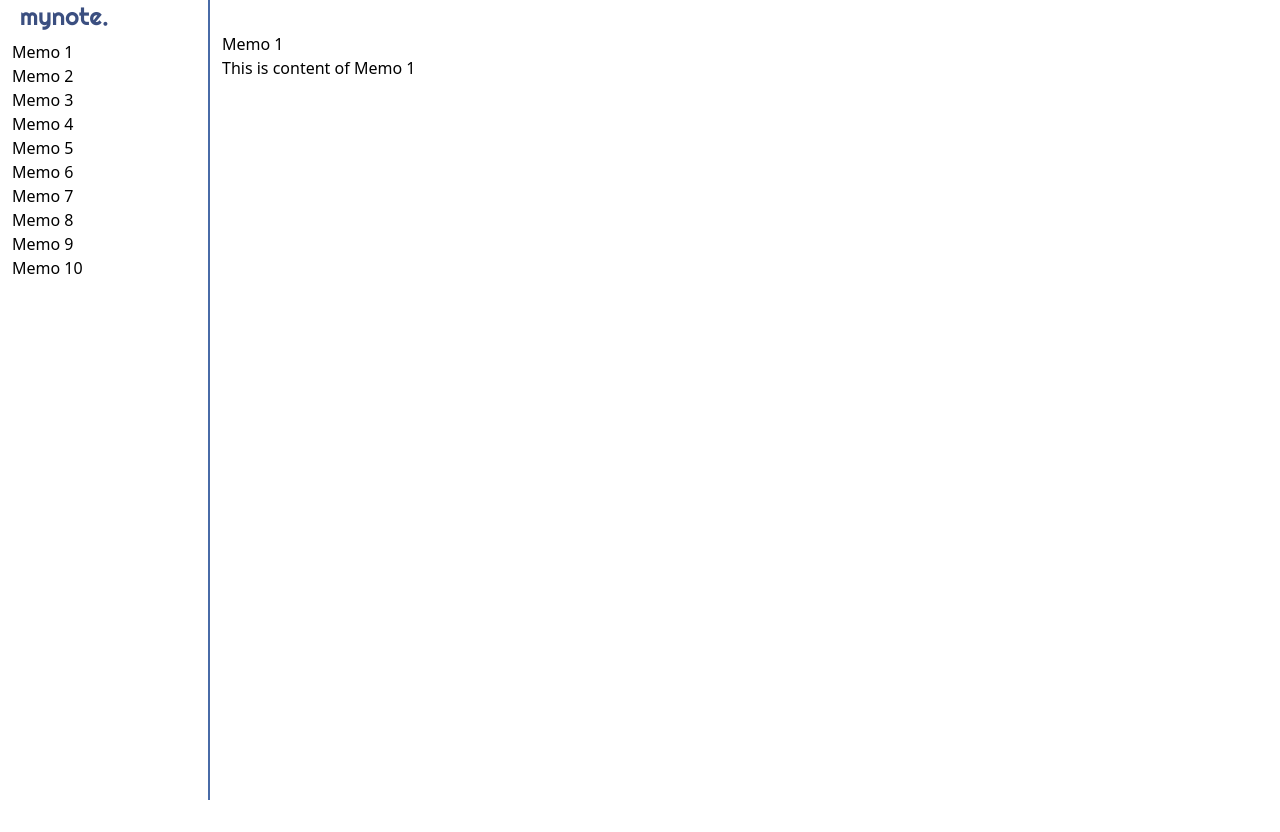
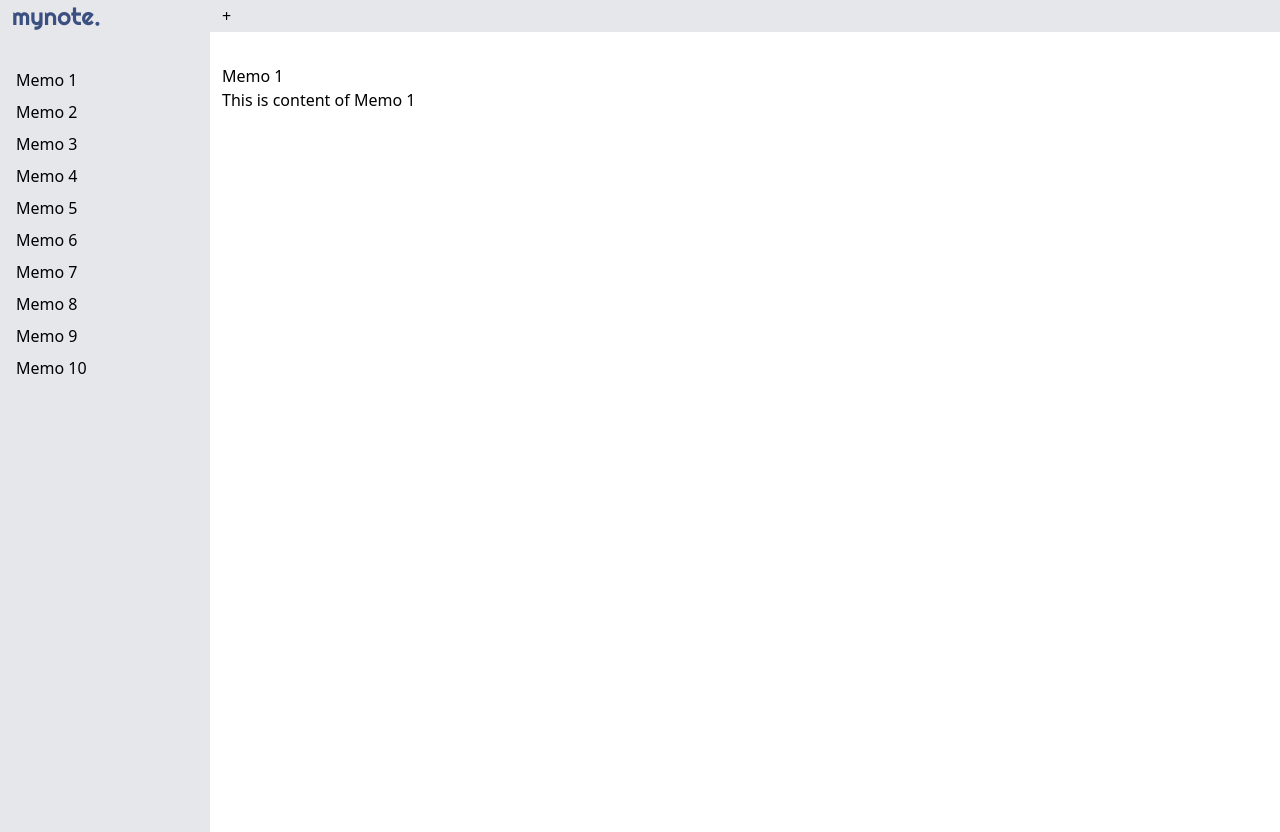
Before and after one commit to mynolog/mynote, a Vue app: page /memo/1 in a window 1280 px wide. Before the commit the page ends 800 px from the top, so only its background shows below. Built offline with nearby package versions, Linux system fonts and the light colour scheme.

Commit message:
♻️ refactor: AppHeader 컴포넌트 추가하여 앱 컴포넌트 구조 개선

```diff
--- /dev/null
+++ b/src/components/app-header/ AppHeader.vue
@@ -0,0 +1,40 @@
+<script setup lang="ts">
+import AppLogo from '../common/app-logo/AppLogo.vue'
+import { useRoute } from 'vue-router'
+import { computed } from 'vue'
+import { useMemoStore } from '../../stores/memo/memoStore.ts'
+
+const route = useRoute()
+const id = computed(() => route.params.id as string)
+const { openedTabs, memos } = useMemoStore()
+</script>
+
+<template>
+  <header class="w-full flex">
+    <div class="flex w-[210px] h-8 px-3 bg-gray-200">
+      <app-logo variant="long" />
+    </div>
+    <ul class="h-8 flex flex-1 bg-gray-200">
+      <li
+        v-for="tab in openedTabs"
+        :key="tab.id + tab.title"
+        :class="[
+          'bg-gray-200 flex justify-center items-center',
+          openedTabs.length > 4 ? 'flex-1' : 'w-56',
+        ]"
+      >
+        <router-link
+          :to="{ name: 'memo-detail', params: { id: tab.id } }"
+          class="w-full h-full px-2 flex items-center"
+          active-class="bg-soft-blue-800 text-white"
+          exact-active-class="font-bold"
+        >
+          {{ tab.title }}
+        </router-link>
+      </li>
+      <li class="flex items-center justify-center px-1">
+        <span class="w-full rounded-md hover:bg-gray-300 px-2 cursor-pointer">+</span>
+      </li>
+    </ul>
+  </header>
+</template>
--- a/src/components/memo-detail/MemoDetail.vue
+++ b/src/components/memo-detail/MemoDetail.vue
@@ -13,35 +13,14 @@ const selectedMemo = computed(() => {
 </script>
 
 <template>
-  <div class="flex-1 relative min-h-screen overflow-y-auto">
-    <ul class="w-full h-8 flex bg-white">
-      <li
-        v-for="tab in openedTabs"
-        :key="tab.id + tab.title"
-        :class="[
-          'bg-gray-200 pl-3 flex justify-center items-center',
-          openedTabs.length > 6 ? 'flex-1' : 'w-56',
-        ]"
-      >
-        <router-link
-          :to="{ name: 'memo-detail', params: { id: tab.id } }"
-          class="w-full h-full px-2"
-          active-class="bg-soft-blue-800 text-white"
-          exact-active-class="font-bold"
-        >
-          {{ tab.title }}
-        </router-link>
-      </li>
-    </ul>
+  <div class="pl-3 pt-8">
+    <div v-if="selectedMemo">
+      <h2>{{ selectedMemo.title }}</h2>
+      <p>{{ selectedMemo.content }}</p>
+    </div>
 
-    <div class="pl-3">
-      <div v-if="selectedMemo">
-        <h2>{{ selectedMemo.title }}</h2>
-        <p>{{ selectedMemo.content }}</p>
-      </div>
-      <div v-else>
-        <p>Loading...</p>
-      </div>
+    <div v-else>
+      <p>Loading...</p>
     </div>
   </div>
 </template>
--- a/src/components/memo-list/MemoList.vue
+++ b/src/components/memo-list/MemoList.vue
@@ -1,25 +1,26 @@
 <script setup lang="ts">
+import { useRouter } from 'vue-router'
 import { useMemoStore } from '../../stores/memo/memoStore'
-import AppLogo from '../common/app-logo/AppLogo.vue'
 
+const router = useRouter()
 const { memos, openTab } = useMemoStore()
 
 const handleSelectMemo = (id: string) => {
   openTab(id)
+  router.push({ name: 'memo-detail', params: { id } })
 }
 </script>
 
 <template>
-  <div class="w-[210px] relative border-r-2 min-h-screen border-soft-blue-800 overflow-y-auto">
-    <div class="flex fixed w-[200px] h-8 px-5 bg-white">
-      <app-logo variant="long" />
-    </div>
-    <ul class="pt-10 pl-3">
-      <li v-for="memo in memos">
-        <router-link
-          @click="() => handleSelectMemo(memo.id)"
-          :to="{ name: 'memo-detail', params: { id: memo.id } }"
-        >
+  <div class="w-[210px] relative min-h-screen overflow-y-auto">
+    <ul class="flex flex-col pt-8 px-2 h-full bg-gray-200">
+      <li
+        v-for="memo in memos"
+        :key="memo.id"
+        @click="handleSelectMemo(memo.id)"
+        class="px-2 py-1 hover:bg-gray-300 cursor-pointer rounded-md"
+      >
+        <router-link :to="{ name: 'memo-detail', params: { id: memo.id } }">
           {{ memo.title }}
         </router-link>
       </li>
--- a/src/layout/RootLayout.vue
+++ b/src/layout/RootLayout.vue
@@ -1,10 +1,14 @@
 <script setup>
 import MemoList from '../components/memo-list/MemoList.vue'
+import AppHeader from '../components/app-header/ AppHeader.vue'
 </script>
 
 <template>
-  <div class="flex h-screen mx-auto">
-    <memo-list />
-    <router-view />
+  <div class="flex flex-col mx-auto">
+    <app-header />
+    <div class="flex">
+      <memo-list />
+      <router-view />
+    </div>
   </div>
 </template>
```
